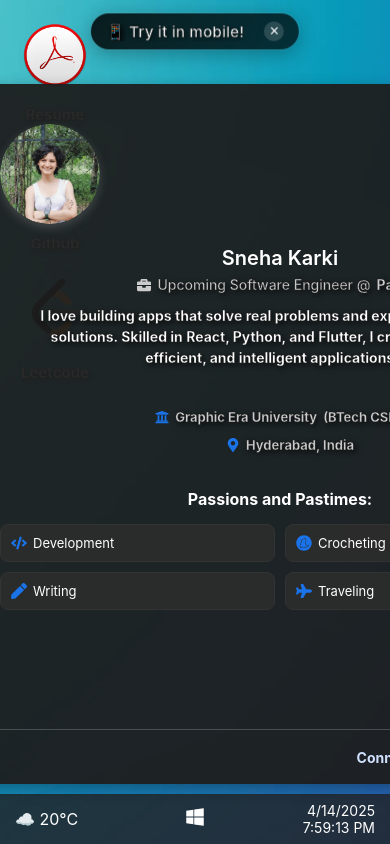
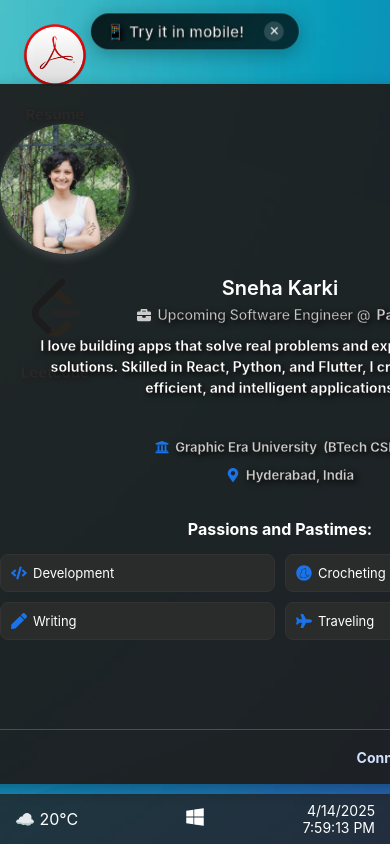
Before and after one commit to snehakarki/my-portfolio, a React (Create React App) app: page / in a window 390 px wide. Both pictures are taken after a click on the button 195 px from the left and 819 px from the top of the page. Built offline with nearby package versions, Linux system fonts and the light colour scheme.

Commit message:
fix: update styling for mobile profile and app grid components

```diff
--- a/src/components/Mobile/AppGrid.js
+++ b/src/components/Mobile/AppGrid.js
@@ -17,8 +17,7 @@ const apps = [
 
 // Fun responses for different search queries
 const searchResponses = {
-  "hello": "👋 Hi there! Let's explore recent searches!",
-  "who are you": "I'm Sneha Karki's portfolio assistant! Ask me about her skills, projects, or experience.",
+  "hello": "Hi there! I'm Sneha Karki's portfolio assistant! Ask me about her skills, projects, or experience.",
   "skills": "Sneha is skilled in React, JavaScript, Python, and more! Check out her projects to see her work.",
   "projects": "Here are my projects! Take a look at what I've been working on.",
   "experience": "Sneha has experience in web development, mobile apps, machine learning and more. Check out her resume for details.",
@@ -41,7 +40,6 @@ const AppGrid = () => {
   const handleSearchSubmit = (e) => {
     e.preventDefault();
     if (searchQuery.trim() === "") return;
-
     setIsTyping(true);
 
     // Simulate thinking/typing
--- a/src/styles/Mobile/ProfileModal.css
+++ b/src/styles/Mobile/ProfileModal.css
@@ -133,8 +133,8 @@
 }
 
 .profile-pic-container {
-  width: 100px;
-  height: 100px;
+  width: 130px;
+  height: 130px;
   border-radius: 50%;
   overflow: hidden;
   margin-bottom: 12px;
--- a/src/styles/Profile.css
+++ b/src/styles/Profile.css
@@ -18,8 +18,8 @@
   }
 
   .profile-pic {
-    width: 180px;
-    height: 180px;
+    width: 220px;
+    height: 220px;
     border-radius: 50%;
     box-shadow: 0px 4px 10px rgba(255, 255, 255, 0.086);
     transition: none;
```
